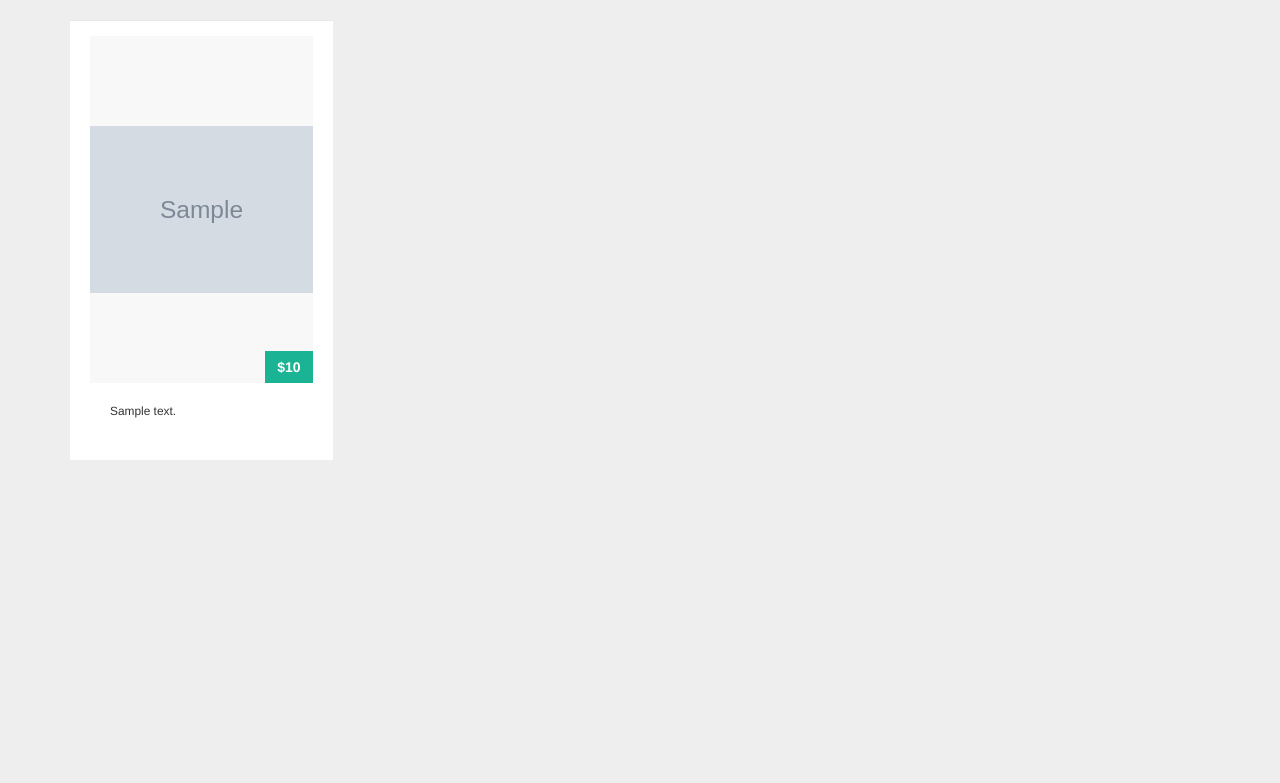
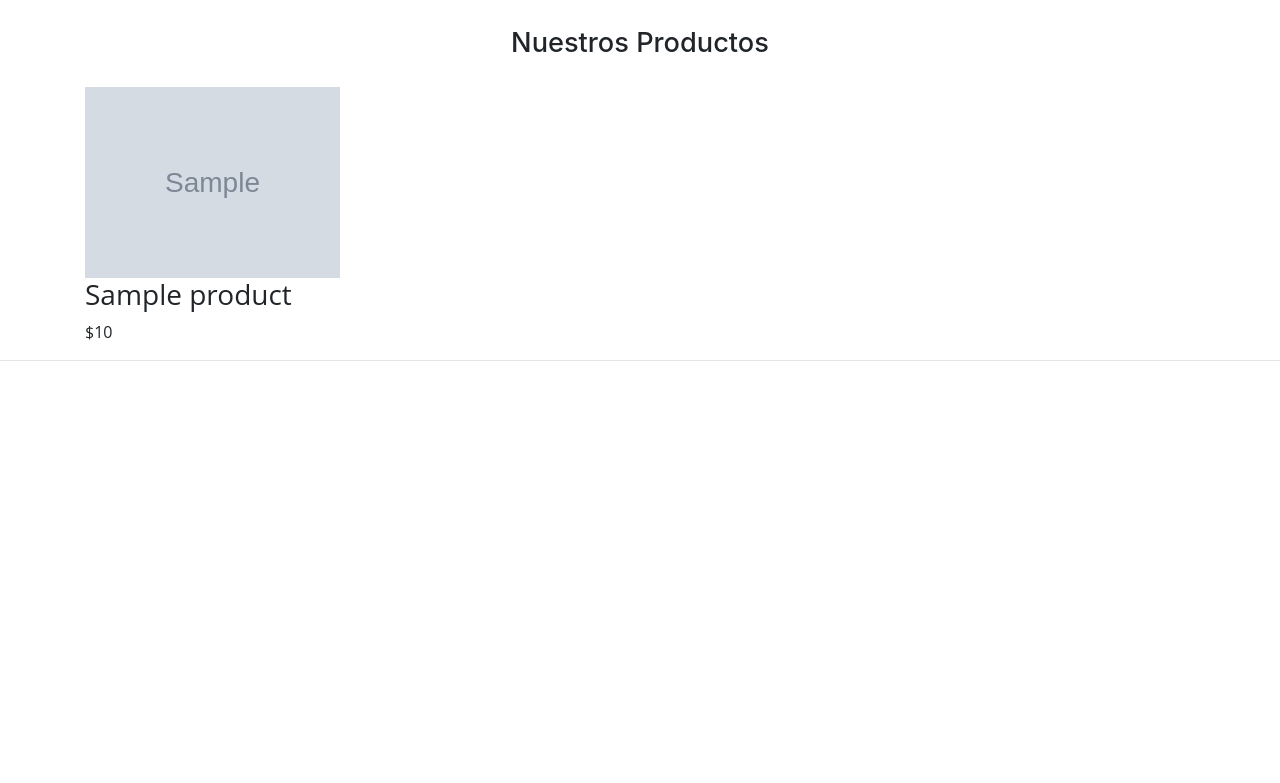
Before and after one commit to Minfante377/flask_ecommerce, a Flask app: page /products/ in a window 1280 px wide. Shown: the top 783 px of the page. Run offline with Flask 2, Linux system fonts and the light colour scheme; tables that the repository leaves empty hold one stand-in row (values such as "Sample post"); grey boxes marked "Sample" are stand-in pictures; parts of the project's set-up code (start-up, migrations or seed data) failed here and were passed over; some libraries are stand-ins or nearby versions.

Commit message:
Add product details page

```diff
--- a/products/products.py
+++ b/products/products.py
@@ -10,3 +10,11 @@ def list():
     from models import Product
     products = Product.query.all()
     return render_template('list.html', products=products)
+
+
+@products_bp.route('/details/<int:_id>')
+def details(_id):
+    from models import Product
+    product = Product.query.filter_by(id=_id).first()
+    print(product)
+    return render_template('detail.html', product=product)
--- a/products/templates/list.html
+++ b/products/templates/list.html
@@ -1,195 +1,90 @@
-<!DOCTYPE html>
-<html lang="en">
+<html>
 	<head>
-    <meta charset="utf-8">
-    <!--  This file has been downloaded from bootdey.com    @bootdey on twitter -->
-    <!--  All snippets are MIT license http://bootdey.com/license -->
-    <title>e commerce product list - Bootdey.com</title>
-    <meta name="viewport" content="width=device-width, initial-scale=1">
-    <link href="http://netdna.bootstrapcdn.com/bootstrap/3.3.6/css/bootstrap.min.css" rel="stylesheet">
-    <style type="text/css">
-    	body{margin-top:20px;
-    background:#eee;
-}
-/* E-commerce */
-.product-box {
-  padding: 0;
-  border: 1px solid #e7eaec;
-}
-.product-box:hover,
-.product-box.active {
-  border: 1px solid transparent;
-  -webkit-box-shadow: 0 3px 7px 0 #a8a8a8;
-  -moz-box-shadow: 0 3px 7px 0 #a8a8a8;
-  box-shadow: 0 3px 7px 0 #a8a8a8;
-}
-.product-imitation {
-  text-align: center;
-  padding: 90px 0;
-  background-color: #f8f8f9;
-  color: #bebec3;
-  font-weight: 600;
-}
-.cart-product-imitation {
-  text-align: center;
-  padding-top: 30px;
-  height: 80px;
-  width: 80px;
-  background-color: #f8f8f9;
-}
-.product-imitation.xl {
-  padding: 120px 0;
-}
-.product-desc {
-  padding: 20px;
-  position: relative;
-}
-.ecommerce .tag-list {
-  padding: 0;
-}
-.ecommerce .fa-star {
-  color: #d1dade;
-}
-.ecommerce .fa-star.active {
-  color: #f8ac59;
-}
-.ecommerce .note-editor {
-  border: 1px solid #e7eaec;
-}
-table.shoping-cart-table {
-  margin-bottom: 0;
-}
-table.shoping-cart-table tr td {
-  border: none;
-  text-align: right;
-}
-table.shoping-cart-table tr td.desc,
-table.shoping-cart-table tr td:first-child {
-  text-align: left;
-}
-table.shoping-cart-table tr td:last-child {
-  width: 80px;
-}
-.product-name {
-  font-size: 16px;
-  font-weight: 600;
-  color: #676a6c;
-  display: block;
-  margin: 2px 0 5px 0;
-}
-.product-name:hover,
-.product-name:focus {
-  color: #1ab394;
-}
-.product-price {
-  font-size: 14px;
-  font-weight: 600;
-  color: #ffffff;
-  background-color: #1ab394;
-  padding: 6px 12px;
-  position: absolute;
-  top: -32px;
-  right: 0;
-}
-.product-detail .ibox-content {
-  padding: 30px 30px 50px 30px;
-}
-.image-imitation {
-  background-color: #f8f8f9;
-  text-align: center;
-  padding: 200px 0;
-}
-.product-main-price small {
-  font-size: 10px;
-}
-.product-images {
-  margin: 0 20px;
+		<link href="//maxcdn.bootstrapcdn.com/bootstrap/4.1.1/css/bootstrap.min.css" rel="stylesheet" id="bootstrap-css">
+		<script src="//maxcdn.bootstrapcdn.com/bootstrap/4.1.1/js/bootstrap.min.js"></script>
+		<script src="//cdnjs.cloudflare.com/ajax/libs/jquery/3.2.1/jquery.min.js"></script>
+		<link rel="stylesheet" href="https://stackpath.bootstrapcdn.com/font-awesome/4.7.0/css/font-awesome.min.css" />
+		<style>
+h3.h3{text-align:center;margin:1em;text-transform:capitalize;font-size:1.7em;}
+
+/********************* shopping Demo-1 **********************/
+.product-grid{font-family:Raleway,sans-serif;text-align:center;padding:0 0 72px;border:1px solid rgba(0,0,0,.1);overflow:hidden;position:relative;z-index:1}
+.product-grid .product-image{position:relative;transition:all .3s ease 0s}
+.product-grid .product-image a{display:block}
+.product-grid .product-image img{width:100%;height:auto}
+.product-grid .pic-1{opacity:1}
+.product-grid:hover .pic-1{opacity:1}
+.product-grid .pic-2{opacity:0;position:absolute;top:0;left:0;transition:all .3s ease-out 0s}
+.product-grid:hover .pic-2{opacity:1}
+.product-grid .social{width:150px;padding:0;margin:0;list-style:none;opacity:0;transform:translateY(-50%) translateX(-50%);position:absolute;top:60%;left:50%;z-index:1;transition:all .3s ease 0s}
+.product-grid:hover .social{opacity:1;top:50%}
+.product-grid .social li{display:inline-block}
+.product-grid .social li a{color:#fff;background-color:#333;font-size:16px;line-height:40px;text-align:center;height:40px;width:40px;margin:0 2px;display:block;position:relative;transition:all .3s ease-in-out}
+.product-grid .social li a:hover{color:#fff;background-color:#ef5777}
+.product-grid .social li a:after,.product-grid .social li a:before{content:attr(data-tip);color:#fff;background-color:#000;font-size:12px;letter-spacing:1px;line-height:20px;padding:1px 5px;white-space:nowrap;opacity:0;transform:translateX(-50%);position:absolute;left:50%;top:-30px}
+.product-grid .social li a:after{content:'';height:15px;width:15px;border-radius:0;transform:translateX(-50%) rotate(45deg);top:-20px;z-index:-1}
+.product-grid .social li a:hover:after,.product-grid .social li a:hover:before{opacity:1}
+.product-grid .product-discount-label,.product-grid .product-new-label{color:#fff;background-color:#ef5777;font-size:12px;text-transform:uppercase;padding:2px 7px;display:block;position:absolute;top:10px;left:0}
+.product-grid .product-discount-label{background-color:#333;left:auto;right:0}
+.product-grid .rating{color:#FFD200;font-size:12px;padding:12px 0 0;margin:0;list-style:none;position:relative;z-index:-1}
+.product-grid .rating li.disable{color:rgba(0,0,0,.2)}
+.product-grid .product-content{background-color:#fff;text-align:center;padding:12px 0;margin:0 auto;position:absolute;left:0;right:0;bottom:-27px;z-index:1;transition:all .3s}
+.product-grid:hover .product-content{bottom:0}
+.product-grid .title{font-size:13px;font-weight:400;letter-spacing:.5px;text-transform:capitalize;margin:0 0 10px;transition:all .3s ease 0s}
+.product-grid .title a{color:#828282}
+.product-grid .title a:hover,.product-grid:hover .title a{color:#ef5777}
+.product-grid .price{color:#333;font-size:17px;font-family:Montserrat,sans-serif;font-weight:700;letter-spacing:.6px;margin-bottom:8px;text-align:center;transition:all .3s}
+.product-grid .price span{color:#999;font-size:13px;font-weight:400;text-decoration:line-through;margin-left:3px;display:inline-block}
+.product-grid .add-to-cart{color:#000;font-size:13px;font-weight:600}
+@media only screen and (max-width:990px){.product-grid{margin-bottom:30px}
 }
 
-.ibox {
-  clear: both;
-  margin-bottom: 25px;
-  margin-top: 0;
-  padding: 0;
-}
-.ibox.collapsed .ibox-content {
-  display: none;
-}
-.ibox.collapsed .fa.fa-chevron-up:before {
-  content: "\f078";
-}
-.ibox.collapsed .fa.fa-chevron-down:before {
-  content: "\f077";
-}
-.ibox:after,
-.ibox:before {
-  display: table;
-}
-.ibox-title {
-  -moz-border-bottom-colors: none;
-  -moz-border-left-colors: none;
-  -moz-border-right-colors: none;
-  -moz-border-top-colors: none;
-  background-color: #ffffff;
-  border-color: #e7eaec;
-  border-image: none;
-  border-style: solid solid none;
-  border-width: 3px 0 0;
-  color: inherit;
-  margin-bottom: 0;
-  padding: 14px 15px 7px;
-  min-height: 48px;
-}
-.ibox-content {
-  background-color: #ffffff;
-  color: inherit;
-  padding: 15px 20px 20px 20px;
-  border-color: #e7eaec;
-  border-image: none;
-  border-style: solid solid none;
-  border-width: 1px 0;
-}
-.ibox-footer {
-  color: inherit;
-  border-top: 1px solid #e7eaec;
-  font-size: 90%;
-  background: #ffffff;
-  padding: 10px 15px;
-}
+			/********************* Shopping Demo-2 **********************/
+			.demo{padding:45px 0}
+			.product-grid2{font-family:'Open Sans',sans-serif;position:relative}
+			.product-grid2 .product-image2{overflow:hidden;position:relative}
+			.product-grid2 .product-image2 a{display:block}
+			.product-grid2 .product-image2 img{width:100%;height:auto}
+			.product-image2 .pic-1{opacity:1}
+			.product-grid2:hover .product-image2 .pic-1{opacity:0}
+			.product-image2 .pic-2{width:100%;height:100%;opacity:0;position:absolute;top:0;left:0;transition:all .5s}
+			.product-grid2:hover .product-image2 .pic-2{opacity:1}
+			.product-grid2 .social{padding:0;margin:0;position:absolute;bottom:50px;right:25px;z-index:1}
+			.product-grid2 .social li{margin:0 0 10px;display:block;transform:translateX(100px);transition:all .5s}
+			.product-grid2:hover .social li{transform:translateX(0)}
+			.product-grid2:hover .social li:nth-child(2){transition-delay:.15s}
+			.product-grid2:hover .social li:nth-child(3){transition-delay:.25s}
+			.product-grid2 .social li a{color:#505050;background-color:#fff;font-size:17px;line-height:45px;text-align:center;height:45px;width:45px;border-radius:50%;display:block;transition:all .3s ease 0s}
+			.product-grid2 .social li a:hover{color:#fff;background-color:#3498db;box-shadow:0 0 10px rgba(0,0,0,.5)}
+			.product-grid2 .social li a:after,.product-grid2 .social li a:before{content:attr(data-tip);color:#fff;background-color:#000;font-size:12px;line-height:22px;border-radius:3px;padding:0 5px;white-space:nowrap;opacity:0;transform:translateX(-50%);position:absolute;left:50%;top:-30px}
+			.product-grid2 .social li a:after{conte a{color:#888;background:#fff;font-size:14px;text-align:center;line-height:40px;height:40px;width:40px;border-radius:50%;display:block;transition:.5s ease 0s}
+				.product-grid5 .social li a:hover{color:#fff;background:#1e3799}
+				.product-grid5 .select-options{color:#777;background-color:#fff;font-size:13px;font-weight:
 		</style>
 	</head>
 	<body>
-<link href="https://maxcdn.bootstrapcdn.com/font-awesome/4.3.0/css/font-awesome.min.css" rel="stylesheet">
 		<div class="container">
+			<h3 class="h3">Nuestros productos</h3>
 			<div class="row">
 				{% for product in products %}
-    <div class="col-md-3">
-        <div class="ibox">
-            <div class="ibox-content product-box">
-                <div class="product-imitation">
-					<img src="static/{{ product.image }}" class="img-responsive"/>
+				<div class="col-md-3 col-sm-6">
+					<div class="product-grid2">
+						<div class="product-image2">
+						<a href="{{ url_for('.details', _id=product.id) }}">
+							<img class="image-responsive" src="{{ url_for('.static', filename=product.image) }}">
+						</a>
+							<ul class="social">
+							</ul>
 						</div>
-                <div class="product-desc">
-                    <span class="product-price">
-						${{ product.price }}
-                    </span>
-                    <div class="small m-t-xs">
-						{{ product.description }}
-                    </div>
-                    <div class="m-t text-righ">
-
-                    </div>
-                </div>
+						<div class="product-content">
+							<h3 class="title">{{ product.title }}</h3>
+							<span class="price">${{ product.price }}</span>
 						</div>
 					</div>
 				</div>
 				{% endfor %}
 			</div>
 		</div>
-<script src="http://code.jquery.com/jquery-1.10.2.min.js"></script>
-<script src="http://netdna.bootstrapcdn.com/bootstrap/3.3.6/js/bootstrap.min.js"></script>
-<script type="text/javascript">
-
-</script>
+		<hr>
 	</body>
 </html>
```
Lines whose indentation alone changed are shown as unchanged.
